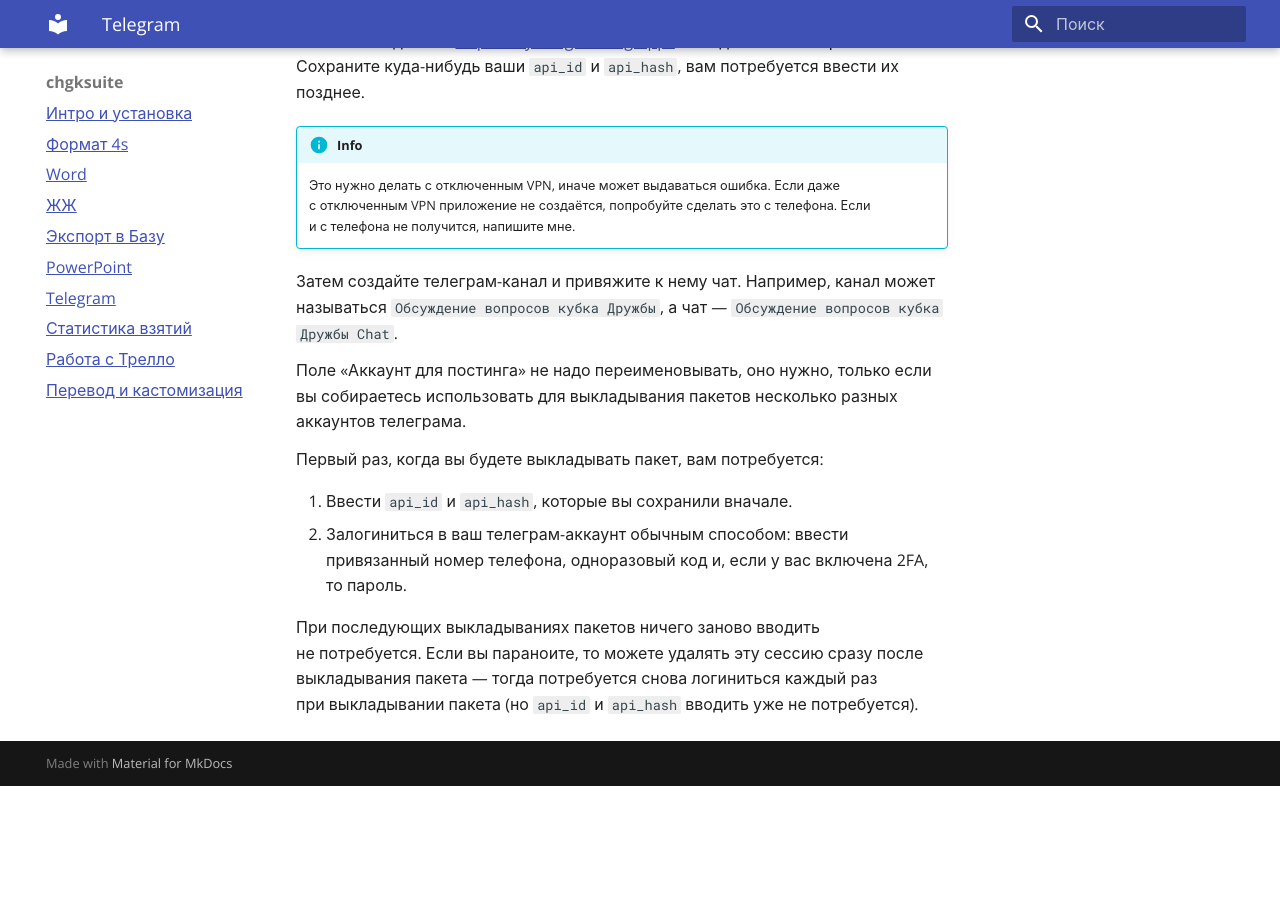
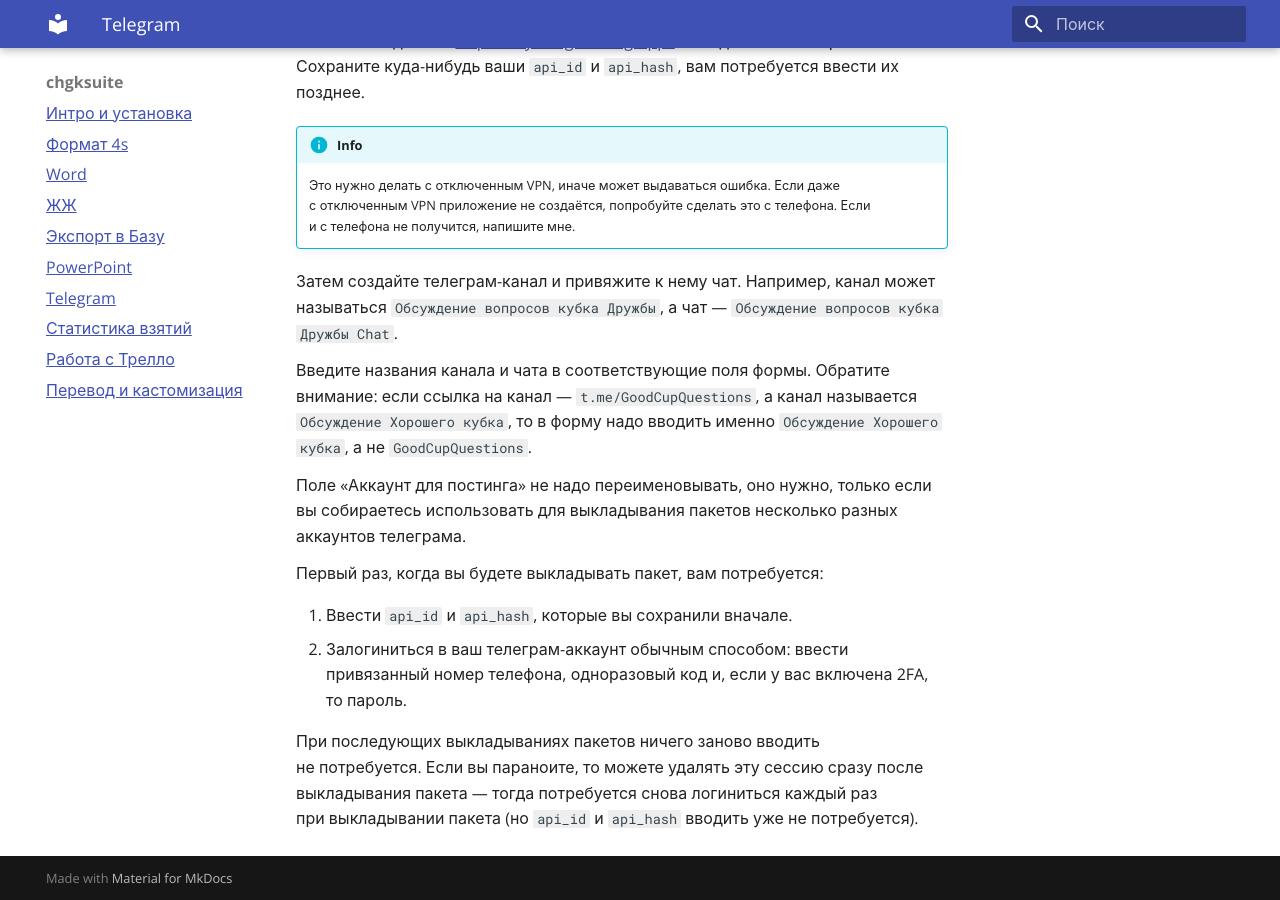
Before and after one commit to peczony/chgksuite, an MkDocs documentation site: the page built from docs/docs/telegram.md, in a window 1280 px wide and 900 px high, scrolled down 557 px. Built offline with MkDocs 1.6.1 and Material for MkDocs 9.7.7, drawn with Linux system fonts in a browser that asks for light colours; before the commit the page ends 1343 px from its top, so only the background shows below that.

Commit message:
clarify telegram docs

```diff
--- a/docs/docs/telegram.md
+++ b/docs/docs/telegram.md
@@ -10,6 +10,8 @@
 
 Затем создайте телеграм-канал и привяжите к нему чат. Например, канал может называться `Обсуждение вопросов кубка Дружбы`, а чат — `Обсуждение вопросов кубка Дружбы Chat`.
 
+Введите названия канала и чата в соответствующие поля формы. Обратите внимание: если ссылка на канал — `t.me/GoodCupQuestions`, а канал называется `Обсуждение Хорошего кубка`, то в форму надо вводить именно `Обсуждение Хорошего кубка`, а не `GoodCupQuestions`.
+
 Поле «Аккаунт для постинга» не надо переименовывать, оно нужно, только если вы собираетесь использовать для выкладывания пакетов несколько разных аккаунтов телеграма.
 
 Первый раз, когда вы будете выкладывать пакет, вам потребуется:
```
